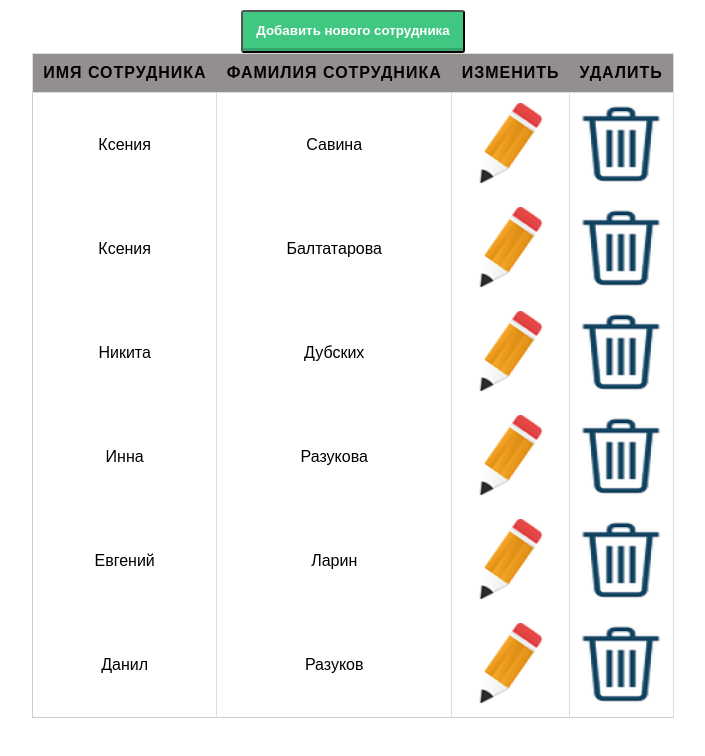
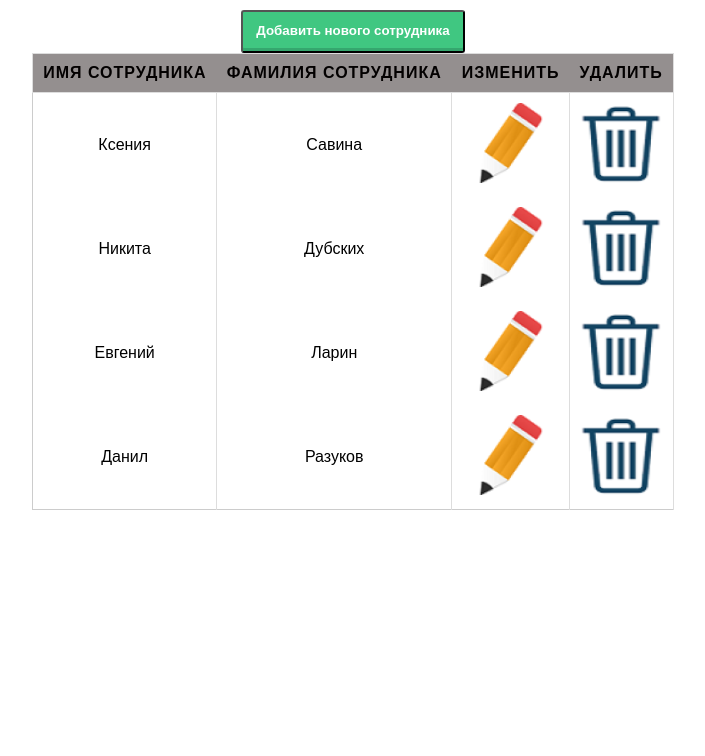
Before and after one commit to DanilRazukov/TestovoeZadanie, a React (Create React App) app: page / in a window 1280 px wide. Shown: the top 756 px of the page, without its empty margins (287-992 px from the left). Built offline with nearby package versions, Linux system fonts and the light colour scheme; data requests are answered from the project's data file.

Commit message:
Update delete Person

```diff
--- a/db.json
+++ b/db.json
@@ -6,19 +6,9 @@
       "id": 8
     },
     {
-      "firstName": "Ксения",
-      "lastName": "Балтатарова",
-      "id": 11
-    },
-    {
       "firstName": "Никита",
       "lastName": "Дубских",
       "id": 13
-    },
-    {
-      "firstName": "Инна",
-      "lastName": "Разукова",
-      "id": 14
     },
     {
       "firstName": "Евгений",
--- a/src/App.js
+++ b/src/App.js
@@ -25,6 +25,7 @@ class App extends React.Component {
         isModalDeleteOpen: false,
         isModalAddOpen: false,
         userId: null,
+        userPosition:null,
         item: [{
             lastName: "Нет данных",
             firstName: "Нет данных"
@@ -55,7 +56,7 @@ class App extends React.Component {
         })
     }
     handleOpenModal = (item, code) => {
-        this.setState({isOpen: !this.state.isOpen})
+        this.setState({isOpen: !this.state.isOpen});
         if (code === 1) {
             this.setState({isModalEditOpen: !this.state.isModalEditOpen});
         } else {
@@ -127,9 +128,10 @@ class App extends React.Component {
                 this.setState({color: "green"})
                 this.setState({message: "Сотрудник успешно удалён"})
                 this.showNotification();
+                const index = this.state.data.findIndex(el => el.id === this.state.userId);
                 const copied = [...this.state.data]
-                copied[this.state.userId] = {
-                    ...this.state.data[this.state.userId],
+                copied[index] = {
+                    ...this.state.data[index],
                     lastName: "Нет данных",
                     firstName: "Нет данных"
                 }
```
